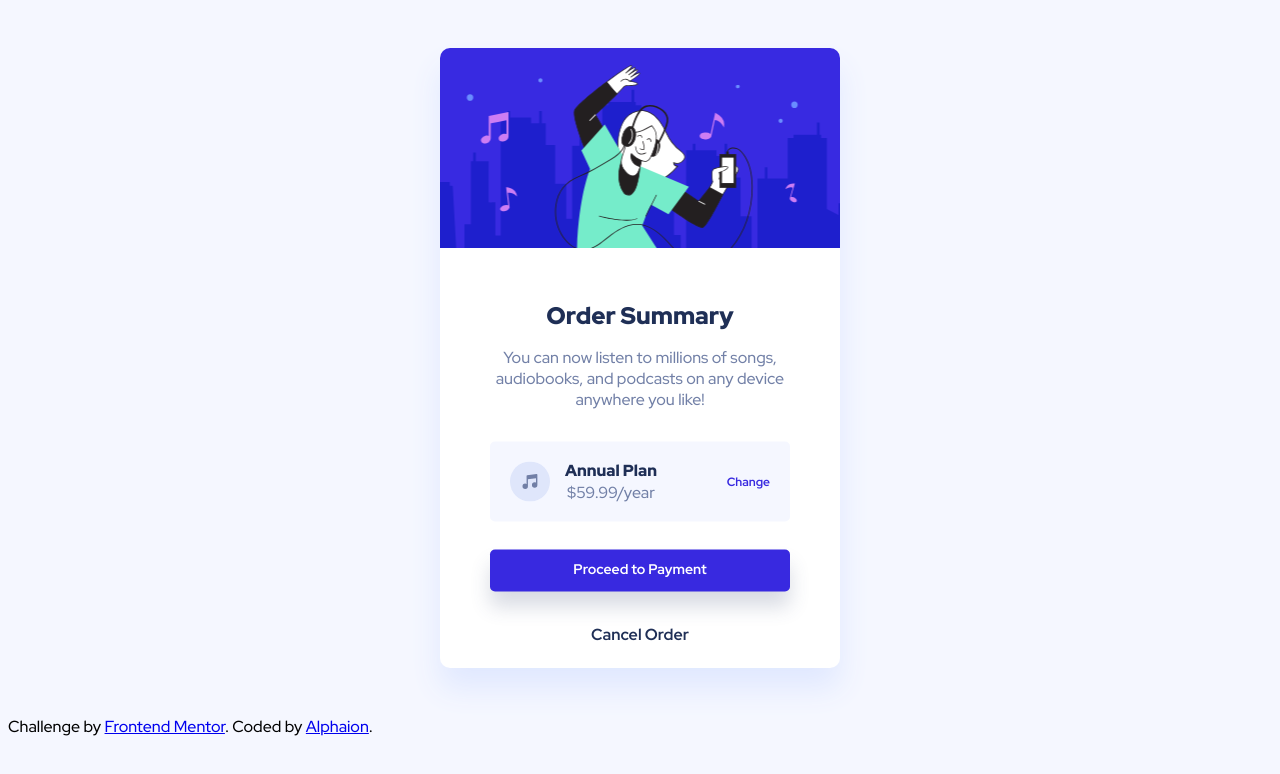
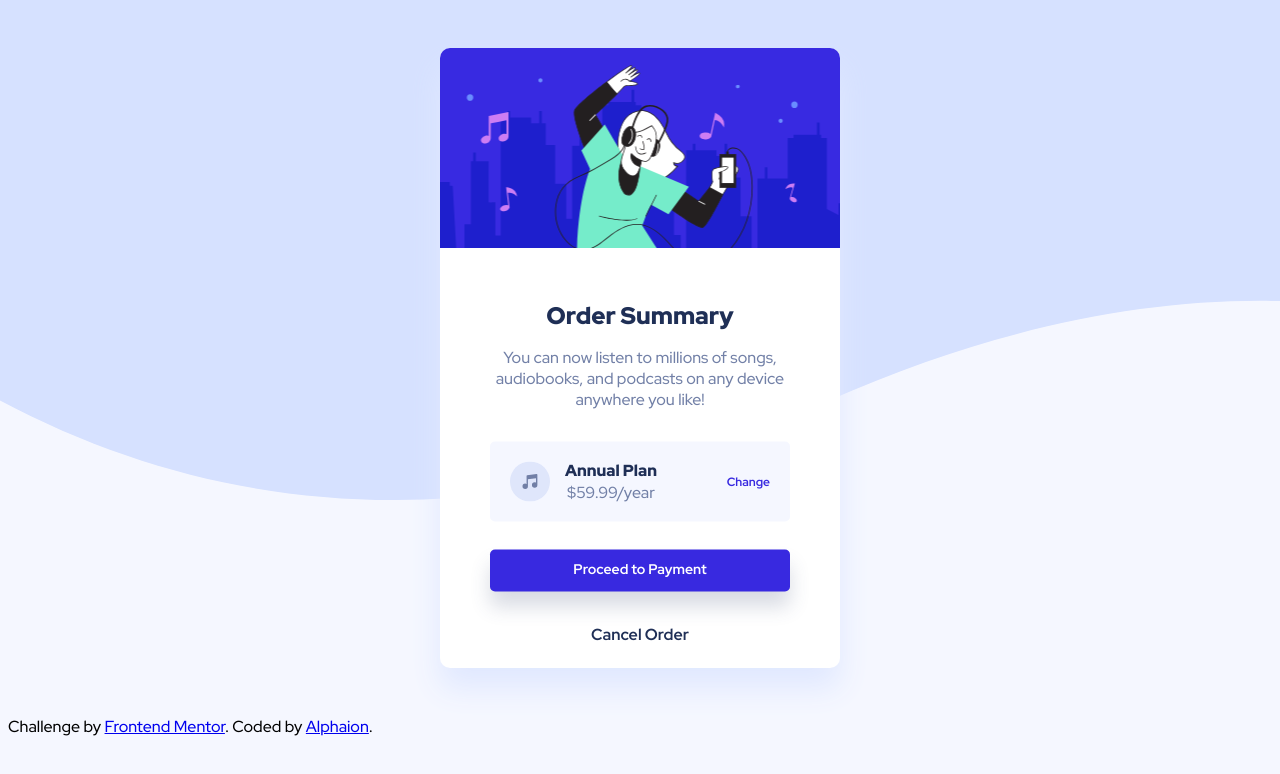
Before and after one commit to alphaion/order-summary-component-main, a plain HTML site: page index.html in a window 1280 px wide. Drawn offline with Linux system fonts and the light colour scheme.

Commit message:
Added pattern

```diff
--- a/index.html
+++ b/index.html
@@ -16,6 +16,7 @@
 
 <body>
 
+  <div class="bg"></div>
   <div class="card">
     <div class="img"></div>
     <div class="content">
--- a/style/style.scss
+++ b/style/style.scss
@@ -12,7 +12,18 @@ body{
     background-color: $very-pale-blue;
     font-family: 'Red Hat Display', sans-serif;
 }
-
+.bg{
+    background-image: url("../images/pattern-background-desktop.svg");
+    width: 100%;
+    height: 500px;
+    background-size: cover;
+    position: absolute;
+    z-index: -99;
+    top: 0;
+    left: 0;
+    right: 0;
+    bottom: 0;
+}
 .card{
     width: 400px;
     height: 620px;
```
Also changed, not shown: style/style.css, 2 other files.
